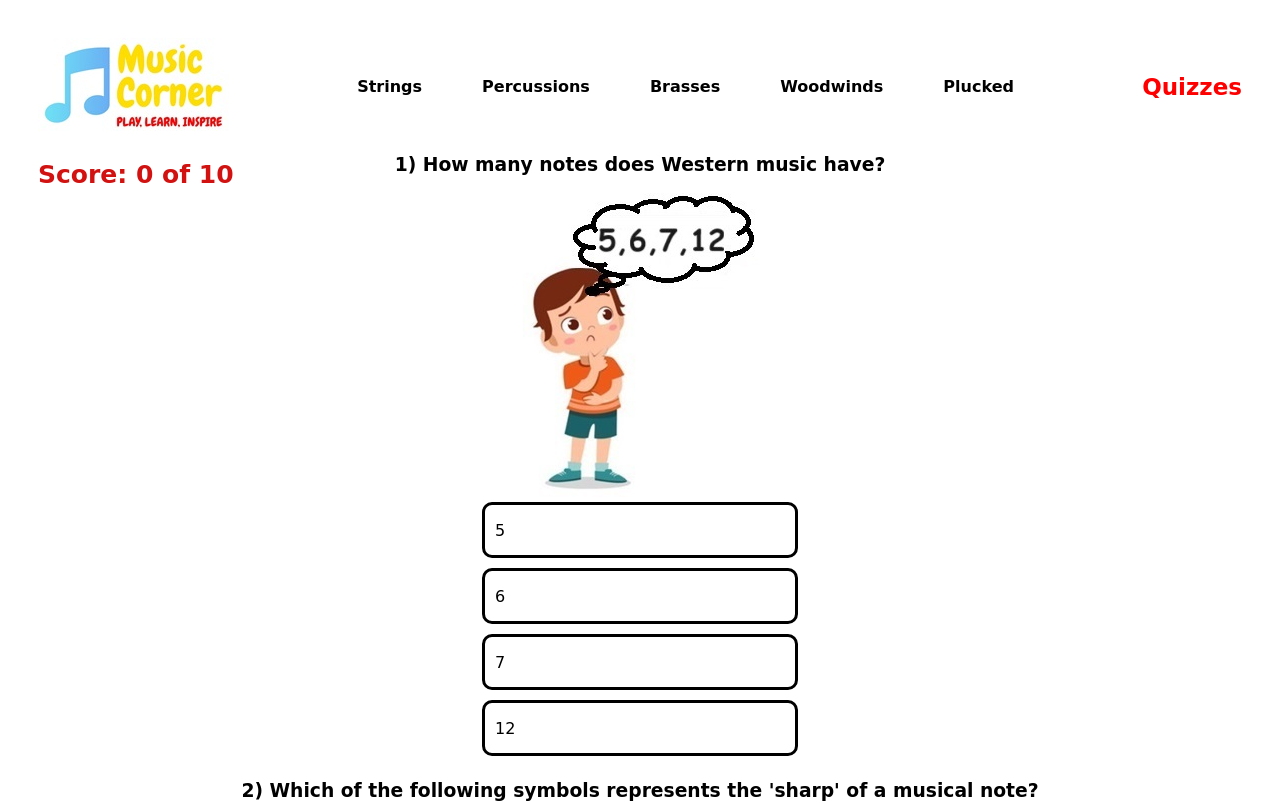
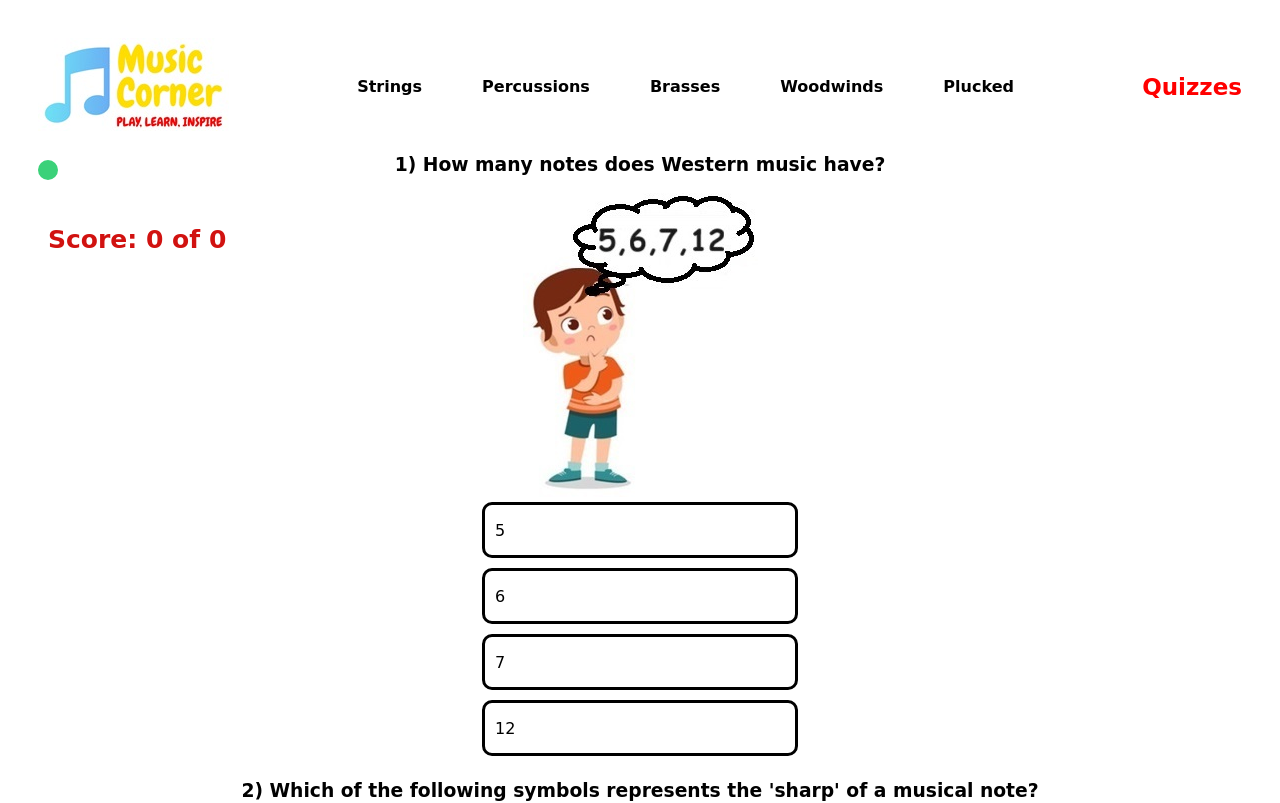
Before and after one commit to gdrakoulakos/musicCorner, a Next.js app: page /quizzes in a window 1280 px wide. Shown: the top 803 px of the page. Built offline with nearby package versions, Linux system fonts and the light colour scheme.

Commit message:
- Added a message based on the results of the quiz - CSS changes

```diff
--- a/components/question/index.jsx
+++ b/components/question/index.jsx
@@ -15,7 +15,9 @@ function Question (props) {
         setSelectedAnswer(clickedAnswer);
         if (clickedAnswer === props.correctAnswer && answerResult === null) {
             setAnswerResult(correctAnswer)
-            props.onQuizResult();
+            props.onCorrectAnswers();
+            props.onAnsweredQuestions();
+            props.onResultMessage();
             }
         else if (clickedAnswer === props.correctAnswer && answerResult !== null) {
             setAnswerResult(doubleSelectedAnswer)
@@ -25,6 +27,8 @@ function Question (props) {
         }
         else {
             setAnswerResult(incorrectAnswer)
+            props.onAnsweredQuestions();
+            props.onResultMessage();
         }
     }
 
--- a/src/pages/quizzes.js
+++ b/src/pages/quizzes.js
@@ -1,18 +1,56 @@
 import questions from "@/questions";
 import Question from "../../components/question"
-import { useState } from "react";
+import { useEffect, useState } from "react";
 import styles from "../styles/Quizzes.module.css"
 
 function Quizzes () {
-    const [quizResult, setQuizResult] = useState (0);
+    const [correctAnswers, setCorrectAnswers] = useState (0);
+    const [answeredQuestions, setAnsweredQuestions] = useState (0);
+    const [resultMessage, setResultMessage] = useState ("");
 
-    function handleQuizResult () {
-        setQuizResult(quizResult+1)
+    useEffect(() => {
+        handleResultMessage();
+      }, [answeredQuestions, correctAnswers]);
+
+
+    function handleCorrectAnswers () {
+        setCorrectAnswers(correctAnswers+1)
     }
+
+    function handleAnsweredQuestions () {
+        setAnsweredQuestions(answeredQuestions+1)
+    }
+
+    function handleResultMessage () {
+        console.log("handleResultMessage");
+        if (answeredQuestions === 10 && correctAnswers === 10) {
+            setResultMessage("Congratulations! You're a musical genius!")
+            console.log("10");
+        }
+        else if (answeredQuestions === 10 && correctAnswers ===9) {
+            setResultMessage("Incredible! You're a harmony prodigy!")
+            console.log("9");
+        }
+        else if (answeredQuestions === 10 && correctAnswers > 6) {
+            setResultMessage("Fantastic job! You're a true harmonic explorer.")
+            console.log("6");
+        }
+        else if (answeredQuestions === 10 && correctAnswers > 3) {
+            setResultMessage("Great effort! You're on your way to becoming a melody explorer")
+            console.log("4");
+        }
+        else if (answeredQuestions === 10 && correctAnswers < 3){
+            setResultMessage("Nice try! You're just starting your musical journey.")
+            console.log("3");
+        }
+    }
+
 
     return (
         <>
-        <p className={styles.score}>Score: {quizResult} of 10</p>
+        <p className={styles.resultMessage}>{resultMessage}</p>
+        <p className={styles.score}>Score: {correctAnswers} of {answeredQuestions}</p>
+
         {questions.map((question) => (
         <Question
         key={question.id}
@@ -24,9 +62,12 @@ function Quizzes () {
         answer3={question.answer3}
         answer4={question.answer4}
         correctAnswer={question.correctAnswer}
-        onQuizResult={handleQuizResult}
+        onCorrectAnswers={handleCorrectAnswers}
+        onAnsweredQuestions={handleAnsweredQuestions}
+        onResultMessage={handleResultMessage}
         />
             ))}
+
         </>
     );
 }
--- a/src/styles/Quizzes.module.css
+++ b/src/styles/Quizzes.module.css
@@ -1,6 +1,18 @@
 .score {
+    margin-top: 80px;
     position: fixed;
     font-size: 25px;
     font-weight: bold;
     color: #d11210;
+    padding: 10px;
 }
+
+.resultMessage {
+    position: fixed;
+    text-align: center;
+    background-color: #3bd179;
+    color: white;
+    padding: 10px;
+    font-size: 25px;
+    border-radius: 10px;
+  }
```
